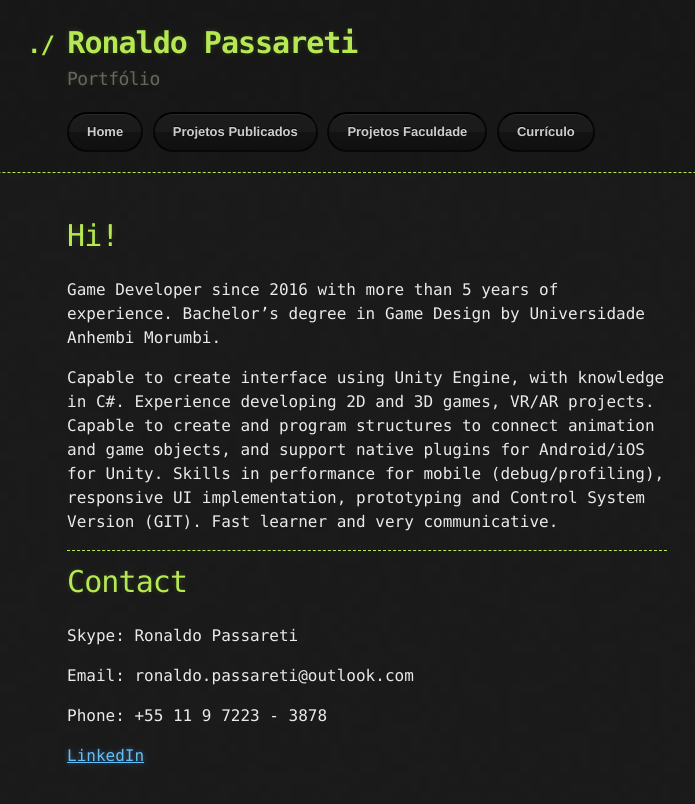
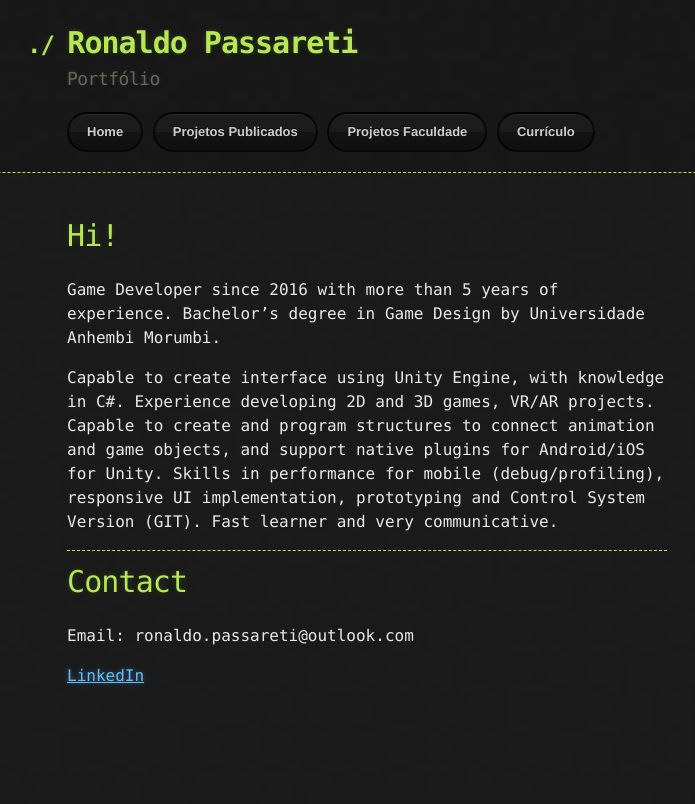
Before and after one commit to rpassareti/rpassareti.github.io, a Jekyll site: the page built from index.md, in a window 1280 px wide. Shown: the top 804 px of the page, without its empty margins (273-968 px from the left). Built offline with Jekyll 4.4.1, drawn with Linux system fonts in a browser that asks for light colours; our own code applies the rules of GitHub Pages for plain Markdown files.

Commit message:
Update index.md
removed phone and skype information

```diff
--- a/index.md
+++ b/index.md
@@ -8,10 +8,6 @@ Capable to create interface using Unity Engine, with knowledge in C#. Experience
 
 # [](#header-2)Contact
 
-Skype: Ronaldo Passareti
-
 Email: ronaldo.passareti@outlook.com
 
-Phone: +55 11 9 7223 - 3878
-
 [LinkedIn](https://br.linkedin.com/in/ronaldo-passareti-615269109)
```
